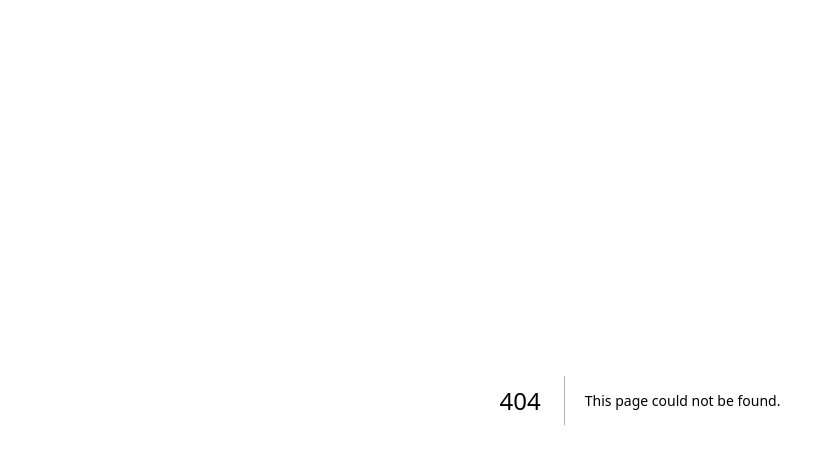
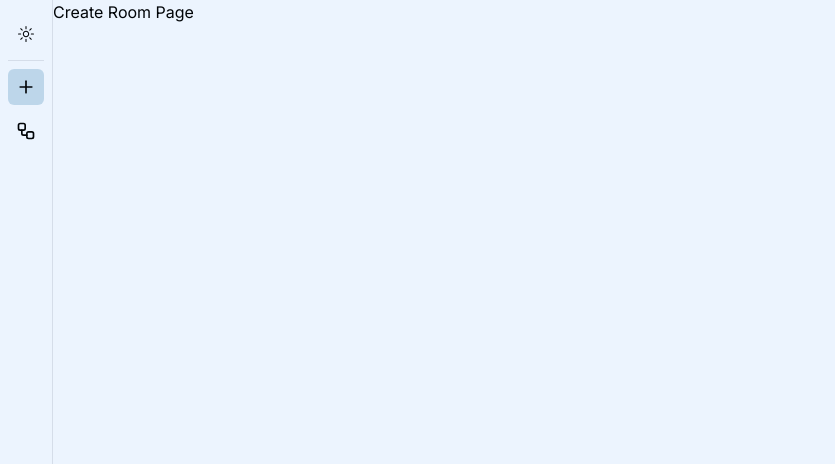
Before and after one commit to priyxansh/next-webrtc-playground, a Next.js app: page /create-room in a window 1280 px wide. Before the commit this address had no page. Shown: the top 464 px of the page, without its empty margins (0-835 px from the left). Built offline with nearby package versions, Linux system fonts and the light colour scheme.

Commit message:
Set up initial layout and build initial sidebar

```diff
--- a/package.json
+++ b/package.json
@@ -10,8 +10,11 @@
   },
   "dependencies": {
     "@radix-ui/react-icons": "^1.3.0",
+    "@radix-ui/react-slot": "^1.0.2",
+    "@radix-ui/react-tooltip": "^1.0.7",
     "class-variance-authority": "^0.7.0",
     "clsx": "^2.1.1",
+    "lucide-react": "^0.394.0",
     "next": "14.2.4",
     "next-themes": "^0.3.0",
     "react": "^18",
--- /dev/null
+++ b/src/app/(app)/create-room/page.tsx
@@ -0,0 +1,11 @@
+type CreateRoomPageProps = {};
+
+const CreateRoomPage = ({}: CreateRoomPageProps) => {
+    return(
+        <div>
+            Create Room Page
+        </div>
+    )
+}
+
+export default CreateRoomPage;
--- /dev/null
+++ b/src/app/(app)/layout.tsx
@@ -0,0 +1,16 @@
+import SideBar from "@/components/app/SideBar/SideBar";
+
+type AppLayoutProps = {
+  children: React.ReactNode;
+};
+
+const AppLayout = ({ children }: AppLayoutProps) => {
+  return (
+    <div className="flex h-screen">
+      <SideBar />
+      {children}
+    </div>
+  );
+};
+
+export default AppLayout;
--- /dev/null
+++ b/src/components/app/SideBar/SideBar.tsx
@@ -0,0 +1,28 @@
+import { SIDEBAR_LINKS } from "@/constants/sidebar-links";
+import SideBarLink from "./SideBarLink";
+import ThemeToggler from "@/components/global/ThemeToggler";
+
+type SideBarProps = {};
+
+const SideBar = ({}: SideBarProps) => {
+  return (
+    <aside className="h-full border-r px-2 py-4">
+      <div className="flex flex-col gap-2">
+        <ThemeToggler />
+        <hr />
+        {SIDEBAR_LINKS.map((link) => {
+          return (
+            <SideBarLink
+              key={link.id}
+              path={link.path}
+              icon={link.icon}
+              label={link.label}
+            />
+          );
+        })}
+      </div>
+    </aside>
+  );
+};
+
+export default SideBar;
--- /dev/null
+++ b/src/components/app/SideBar/SideBarLink.tsx
@@ -0,0 +1,38 @@
+"use client";
+
+import Hint from "@/components/global/Hint";
+import { Button } from "@/components/ui/button";
+import Link from "next/link";
+import { usePathname } from "next/navigation";
+
+type SideBarLinkProps = {
+  label: string;
+  path: string;
+  icon: React.ReactNode;
+};
+
+const SideBarLink = ({ path, icon, label }: SideBarLinkProps) => {
+  const pathname = usePathname();
+  const isActive = pathname === path;
+
+  return (
+    <Hint
+      content={label}
+      side="right"
+      trigger={
+        <Button
+          size={"icon"}
+          variant={"ghost"}
+          asChild
+          className={`${isActive ? "bg-primary/20 hover:bg-primary/25" : ""}`}
+        >
+          <Link href={path} className="p-2 rounded-md">
+            {icon}
+          </Link>
+        </Button>
+      }
+    />
+  );
+};
+
+export default SideBarLink;
--- /dev/null
+++ b/src/components/global/Hint.tsx
@@ -0,0 +1,37 @@
+import {
+  Tooltip,
+  TooltipContent,
+  TooltipProvider,
+  TooltipTrigger,
+} from "@/components/ui/tooltip";
+
+type HintProps = {
+  trigger: React.ReactNode;
+  content: React.ReactNode;
+  delayDuration?: number;
+  side?: "top" | "bottom" | "left" | "right";
+  align?: "start" | "center" | "end";
+  asChild?: boolean;
+};
+
+const Hint = ({
+  trigger,
+  content,
+  delayDuration,
+  side,
+  align,
+  asChild = false,
+}: HintProps) => {
+  return (
+    <TooltipProvider delayDuration={delayDuration}>
+      <Tooltip>
+        <TooltipTrigger asChild={asChild}>{trigger}</TooltipTrigger>
+        <TooltipContent side={side} align={align}>
+          {content}
+        </TooltipContent>
+      </Tooltip>
+    </TooltipProvider>
+  );
+};
+
+export default Hint;
--- /dev/null
+++ b/src/components/global/ThemeToggler.tsx
@@ -0,0 +1,54 @@
+"use client";
+
+import { useTheme } from "next-themes";
+import { Button } from "../ui/button";
+import { MoonIcon, SunIcon } from "@radix-ui/react-icons";
+import Hint from "./Hint";
+
+type ThemeTogglerProps = {
+  className?: string;
+  hintSide?: "top" | "bottom" | "left" | "right";
+  hintAlign?: "start" | "center" | "end";
+};
+
+const ThemeToggler = ({
+  className,
+  hintSide = "right",
+  hintAlign = "center",
+}: ThemeTogglerProps) => {
+  // Access the theme and setTheme function from the useTheme hook
+  const { theme, setTheme } = useTheme();
+
+  const toggleTheme = () => {
+    setTheme(theme === "dark" ? "light" : "dark");
+  };
+
+  return (
+    <Hint
+      delayDuration={100}
+      asChild
+      side={hintSide}
+      align={hintAlign}
+      trigger={
+        <Button
+          onClick={toggleTheme}
+          variant={"ghost"}
+          size={"icon"}
+          className={className}
+          aria-label={
+            theme === "dark" ? "Switch to light mode" : "Switch to dark mode"
+          }
+        >
+          {theme === "dark" ? (
+            <MoonIcon className="w-4 h-4" />
+          ) : (
+            <SunIcon className="w-4 h-4" />
+          )}
+        </Button>
+      }
+      content={`Switch to ${theme === "dark" ? "light" : "dark"} mode`}
+    />
+  );
+};
+
+export default ThemeToggler;
--- /dev/null
+++ b/src/components/ui/button.tsx
@@ -0,0 +1,57 @@
+import * as React from "react"
+import { Slot } from "@radix-ui/react-slot"
+import { cva, type VariantProps } from "class-variance-authority"
+
+import { cn } from "@/lib/utils"
+
+const buttonVariants = cva(
+  "inline-flex items-center justify-center whitespace-nowrap rounded-md text-sm font-medium transition-colors focus-visible:outline-none focus-visible:ring-1 focus-visible:ring-ring disabled:pointer-events-none disabled:opacity-50",
+  {
+    variants: {
+      variant: {
+        default:
+          "bg-primary text-primary-foreground shadow hover:bg-primary/90",
+        destructive:
+          "bg-destructive text-destructive-foreground shadow-sm hover:bg-destructive/90",
+        outline:
+          "border border-input bg-background shadow-sm hover:bg-accent hover:text-accent-foreground",
+        secondary:
+          "bg-secondary text-secondary-foreground shadow-sm hover:bg-secondary/80",
+        ghost: "hover:bg-accent hover:text-accent-foreground",
+        link: "text-primary underline-offset-4 hover:underline",
+      },
+      size: {
+        default: "h-9 px-4 py-2",
+        sm: "h-8 rounded-md px-3 text-xs",
+        lg: "h-10 rounded-md px-8",
+        icon: "h-9 w-9",
+      },
+    },
+    defaultVariants: {
+      variant: "default",
+      size: "default",
+    },
+  }
+)
+
+export interface ButtonProps
+  extends React.ButtonHTMLAttributes<HTMLButtonElement>,
+    VariantProps<typeof buttonVariants> {
+  asChild?: boolean
+}
+
+const Button = React.forwardRef<HTMLButtonElement, ButtonProps>(
+  ({ className, variant, size, asChild = false, ...props }, ref) => {
+    const Comp = asChild ? Slot : "button"
+    return (
+      <Comp
+        className={cn(buttonVariants({ variant, size, className }))}
+        ref={ref}
+        {...props}
+      />
+    )
+  }
+)
+Button.displayName = "Button"
+
+export { Button, buttonVariants }
--- /dev/null
+++ b/src/components/ui/tooltip.tsx
@@ -0,0 +1,30 @@
+"use client";
+
+import * as React from "react";
+import * as TooltipPrimitive from "@radix-ui/react-tooltip";
+
+import { cn } from "@/lib/utils";
+
+const TooltipProvider = TooltipPrimitive.Provider;
+
+const Tooltip = TooltipPrimitive.Root;
+
+const TooltipTrigger = TooltipPrimitive.Trigger;
+
+const TooltipContent = React.forwardRef<
+  React.ElementRef<typeof TooltipPrimitive.Content>,
+  React.ComponentPropsWithoutRef<typeof TooltipPrimitive.Content>
+>(({ className, sideOffset = 4, ...props }, ref) => (
+  <TooltipPrimitive.Content
+    ref={ref}
+    sideOffset={sideOffset}
+    className={cn(
+      "z-50 overflow-hidden rounded-md border bg-popover px-3 py-1.5 text-sm text-popover-foreground shadow-md animate-in fade-in-0 zoom-in-95 data-[state=closed]:animate-out data-[state=closed]:fade-out-0 data-[state=closed]:zoom-out-95 data-[side=bottom]:slide-in-from-top-2 data-[side=left]:slide-in-from-right-2 data-[side=right]:slide-in-from-left-2 data-[side=top]:slide-in-from-bottom-2",
+      className
+    )}
+    {...props}
+  />
+));
+TooltipContent.displayName = TooltipPrimitive.Content.displayName;
+
+export { Tooltip, TooltipTrigger, TooltipContent, TooltipProvider };
--- /dev/null
+++ b/src/constants/sidebar-links.tsx
@@ -0,0 +1,16 @@
+import { PlusIcon, WorkflowIcon } from "lucide-react";
+
+export const SIDEBAR_LINKS = [
+  {
+    id: 1,
+    label: "Create Room",
+    path: "/create-room",
+    icon: <PlusIcon size={24} />,
+  },
+  {
+    id: 2,
+    label: "Join Room",
+    path: "/join-room",
+    icon: <WorkflowIcon size={24} />,
+  },
+];
--- a/src/providers/RootProvider.tsx
+++ b/src/providers/RootProvider.tsx
@@ -5,7 +5,16 @@ type RootProviderProps = {
 };
 
 const RootProvider = ({ children }: RootProviderProps) => {
-  return <ThemeProvider>{children}</ThemeProvider>;
+  return (
+    <ThemeProvider
+      attribute="class"
+      defaultTheme="system"
+      enableSystem
+      disableTransitionOnChange
+    >
+      {children}
+    </ThemeProvider>
+  );
 };
 
 export default RootProvider;
```
Also changed, not shown: 1 other file (tests, documents, lock files or other folders).
